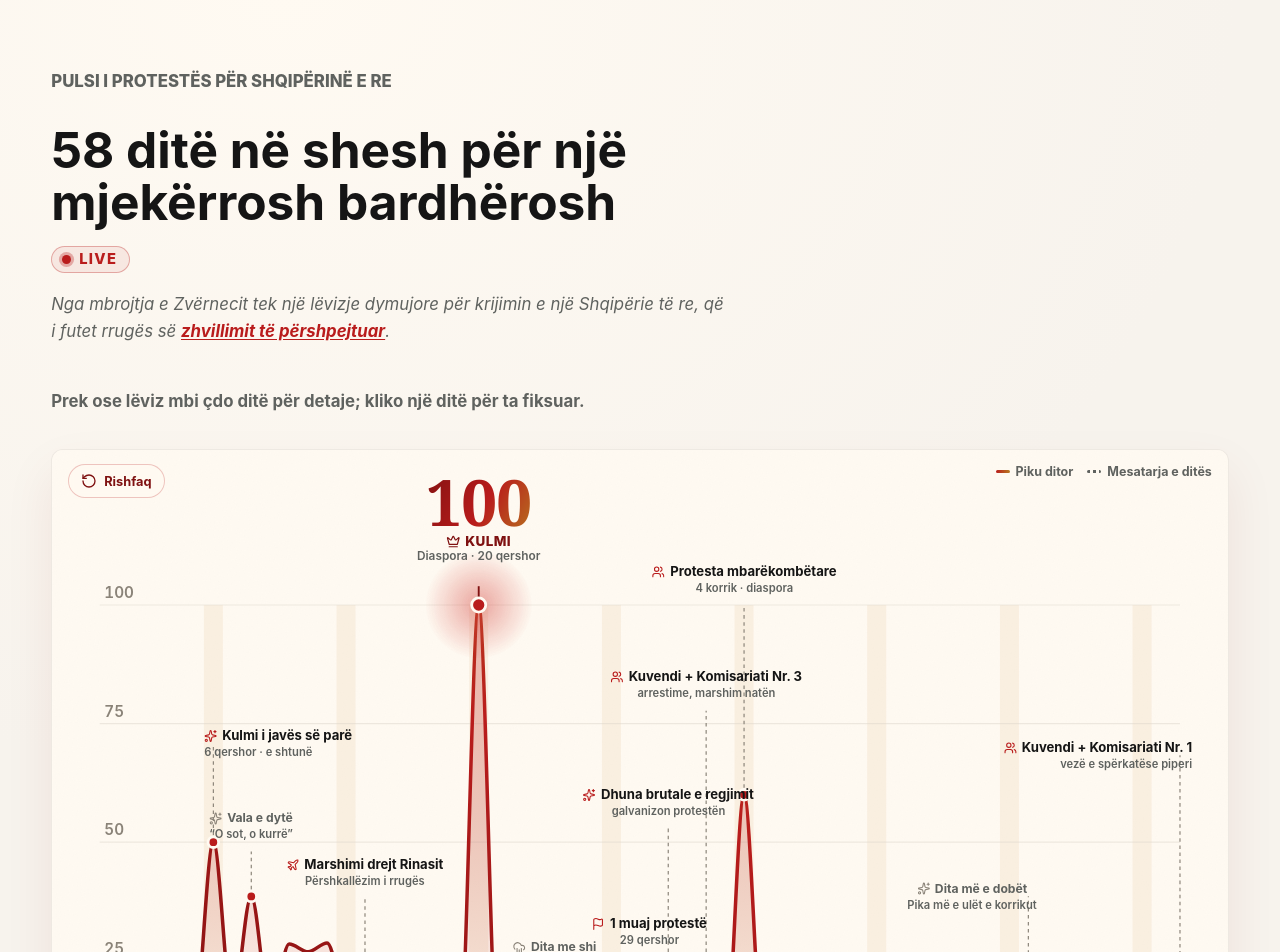
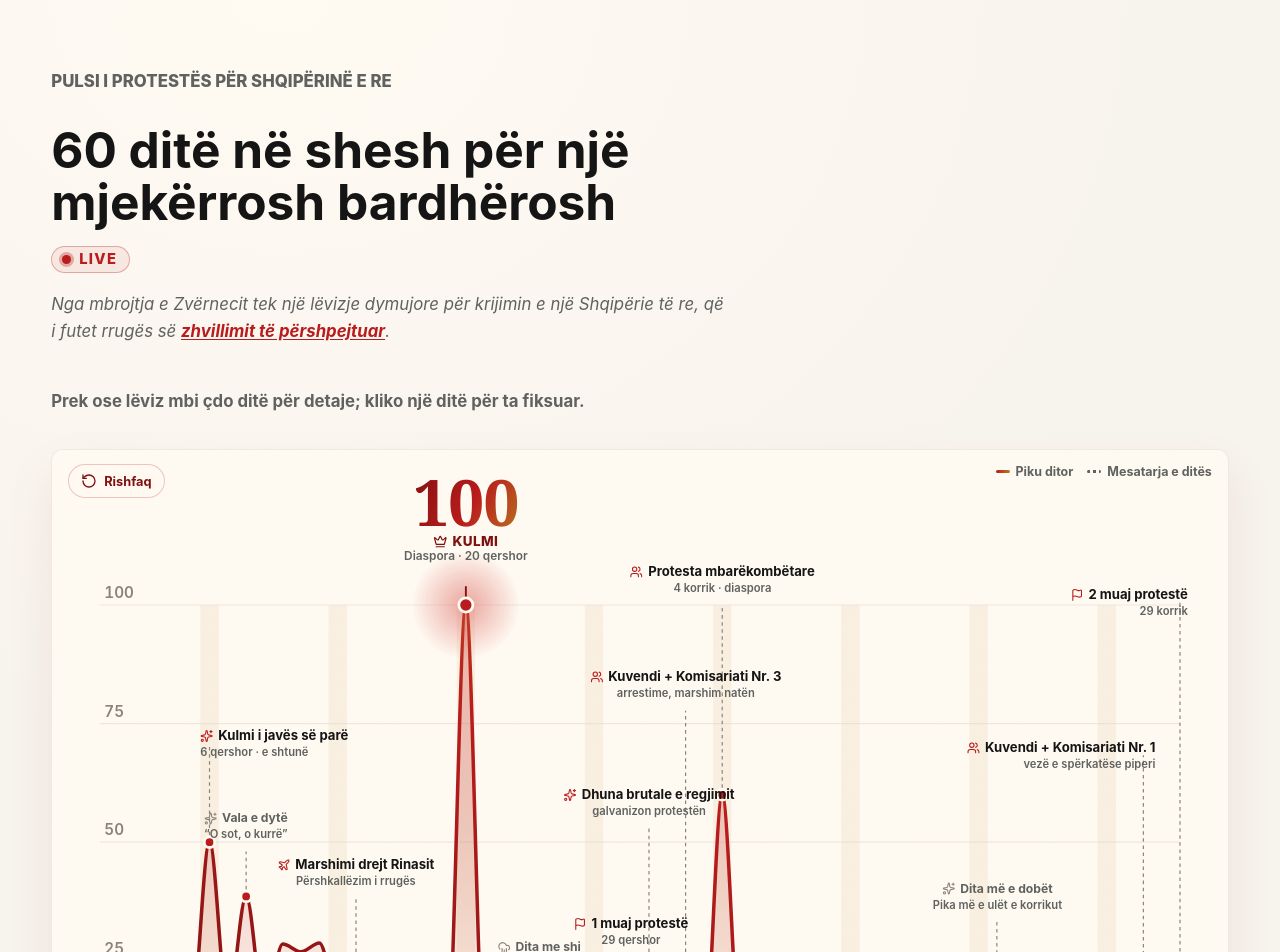
Before and after one commit to rlleshi/diaspora_marrshon, a Next.js app: page /pulsi in a window 1280 px wide. Shown: the part 80-1032 px from the top of the page. Built offline with nearby package versions, Linux system fonts and the light colour scheme.

Commit message:
add days 59 & 60

```diff
--- a/app/en/pulsi/page.tsx
+++ b/app/en/pulsi/page.tsx
@@ -4,7 +4,7 @@ import { LiveTrackerPage } from "@/components/live-tracker-page";
 export const metadata: Metadata = {
   title: "Protest pulse | Diaspora marshes",
   description:
-    "The June 2026 protest participation index: 58 days in the square, day by day, with the key moments.",
+    "The June 2026 protest participation index: 60 days in the square, day by day, with the key moments.",
 };
 
 export default function Page() {
--- a/app/pulsi/page.tsx
+++ b/app/pulsi/page.tsx
@@ -4,7 +4,7 @@ import { LiveTrackerPage } from "@/components/live-tracker-page";
 export const metadata: Metadata = {
   title: "Pulsi i protestës | Diaspora marshon",
   description:
-    "Indeksi i pjesëmarrjes në protestat e qershorit 2026: 58 ditë në shesh, ditë pas dite, me momentet kyçe.",
+    "Indeksi i pjesëmarrjes në protestat e qershorit 2026: 60 ditë në shesh, ditë pas dite, me momentet kyçe.",
 };
 
 export default function Page() {
--- a/components/live-tracker-page.tsx
+++ b/components/live-tracker-page.tsx
@@ -26,7 +26,7 @@ const COPY: Record<
     homeHref: "/",
     homeLabel: "Kthehu te faqja kryesore",
     eyebrow: "Pulsi i protestës për Shqipërinë e re",
-    title: "58 ditë në shesh për një mjekërrosh bardhërosh",
+    title: "60 ditë në shesh për një mjekërrosh bardhërosh",
     liveLabel: "Live",
     intro: {
       before:
@@ -55,14 +55,14 @@ const COPY: Record<
       replay: "Rishfaq",
       saturday: "e shtunë",
       ariaSummary:
-        "Indeksi i pjesëmarrjes në protesta përgjatë 58 ditëve, me kulmin në ditën e 21-të (20 qershor 2026).",
+        "Indeksi i pjesëmarrjes në protesta përgjatë 60 ditëve, me kulmin në ditën e 21-të (20 qershor 2026).",
     },
   },
   en: {
     homeHref: "/en",
     homeLabel: "Back to the homepage",
     eyebrow: "Protest pulse for a new Albania",
-    title: "58 days in the square for a grey-bearded Rama",
+    title: "60 days in the square for a grey-bearded Rama",
     liveLabel: "Live",
     intro: {
       before:
@@ -91,7 +91,7 @@ const COPY: Record<
       replay: "Replay",
       saturday: "Saturday",
       ariaSummary:
-        "Protest participation index across 58 days, peaking on day 21 (20 June 2026).",
+        "Protest participation index across 60 days, peaking on day 21 (20 June 2026).",
     },
   },
 };
--- a/components/participation/ParticipationChart.tsx
+++ b/components/participation/ParticipationChart.tsx
@@ -57,6 +57,7 @@ const LABEL_Y: Record<number, number> = {
   50: 380,
   54: 470,
   58: 260,
+  60: 130,
 };
 
 const MONTHS_SQ = [
--- a/data/participation.ts
+++ b/data/participation.ts
@@ -74,6 +74,10 @@
 // panels; mean 135.1, median 122.7), normalized on the same Day-7 reference. The morning
 // action (audited clean peak 239.7, replacing a 286.4 raw peak inflated by a split-screen
 // frame) appears only as a participationEvents marker, not in this day's peak/mean/median.
+// Day 59 computed from the protesta_59 timeline, retained frames only (top-10 peak
+// avg 243.7, mean 149.0, median 147.8), normalized on the same Day-7 reference.
+// Day 60 computed from the protesta_60 timeline, retained frames only (top-10 peak
+// avg 318.2, mean 158.0, median 153.5), normalized on the same Day-7 reference.
 
 export type ParticipationDay = {
   day: number;
@@ -217,6 +221,10 @@ export const participation: ParticipationDay[] = [
   { day: 58, date: "2026-07-27", saturday: false, peak: 5.52, mean: 2.62, median: 2.38, source: yt("YRl9PvsjWFY"),
     note: { sq: "Ditë me dy aksione: në mëngjes protestuesit hedhin vezë drejt Kuvendit gjatë seancës së fundit plenare, policia përgjigjet me spërkatëse piperi dhe shoqërime, e protestuesit marshojnë më pas te Ministria e Brendshme e Komisariati Nr. 1 për lirimin e të ndaluarve; në mbrëmje marshimi kthehet te formati i zakonshëm nga Skënderbeu te Kryeministria dhe mbyllet në orën 22:36 me thirrjen “Nesër më shumë”.", en: "A day with two actions: in the morning protesters throw eggs outside Parliament during the final plenary sitting, police respond with pepper spray and escorts, and protesters then march on to the Interior Ministry and Police Station No. 1 demanding the detainees' release; in the evening the march returns to its usual format from Skanderbeg Square to the PM's office and closes at 22:36 with the call “more tomorrow”." },
     noteLink: { href: "https://www.youtube.com/watch?v=b-4gr2v8E9g", word: { sq: "Kuvendit", en: "Parliament" } } },
+  { day: 59, date: "2026-07-28", saturday: false, peak: 4.72, mean: 2.88, median: 2.86, source: yt("vd-ViLr9I_w"),
+    note: { sq: "E marta kthehet te një aksion i vetëm mbrëmjeje pas ditës së dyfishtë të Kuvendit: në bulevard shtrohet mesazhi gjigant “DORËHEQJE” përballë Kryeministrisë, ndërsa marshimi kalon nga Rruga e Elbasanit e Air Albania drejt Kuvendit dhe mbyllet në 22:33 me thirrjen “Nesër më shumë”.", en: "Tuesday returns to a single evening action after Monday's split Parliament day: a giant “RESIGN” message is laid out on the boulevard facing the PM's office, while the march passes Rruga e Elbasanit and Air Albania toward Parliament and closes at 22:33 with the call “more tomorrow”." } },
+  { day: 60, date: "2026-07-29", saturday: false, peak: 6.16, mean: 3.06, median: 2.97, source: yt("YYLb6Kedcxw"),
+    note: { sq: "Dita e 60-të shënon dy muaj proteste të pandërprera: marshimi arrin te Sheshi Willson me këngë patriotike e mesazhe mbështetjeje për diasporën, ndërsa gazetarja e Channel 4 Lindsey Hilsum e pyet mjekrrën për protestuesit që i dalin çdo natë prej pothuajse 60 ditësh.", en: "Day 60 marks two uninterrupted months of protest: the march reaches Sheshi Willson with patriotic songs and messages of support for the diaspora, while Channel 4's Lindsey Hilsum asks Rama about protesters showing up outside his office almost every night for nearly 60 days." } },
 ];
 
 export type ParticipationEvent = {
@@ -269,6 +277,9 @@ export const participationEvents: ParticipationEvent[] = [
   { day: 58, tier: "primary", icon: "people", mobile: true,
     label: { sq: "Kuvendi + Komisariati Nr. 1", en: "Parliament + Police Station 1" },
     sub: { sq: "vezë e spërkatëse piperi", en: "eggs and pepper spray" } },
+  { day: 60, tier: "primary", icon: "flag", mobile: true,
+    label: { sq: "2 muaj protestë", en: "Two months" },
+    sub: { sq: "29 korrik", en: "29 July" } },
 ];
 
 /** Normalization reference shown in the methodology note. */
```
